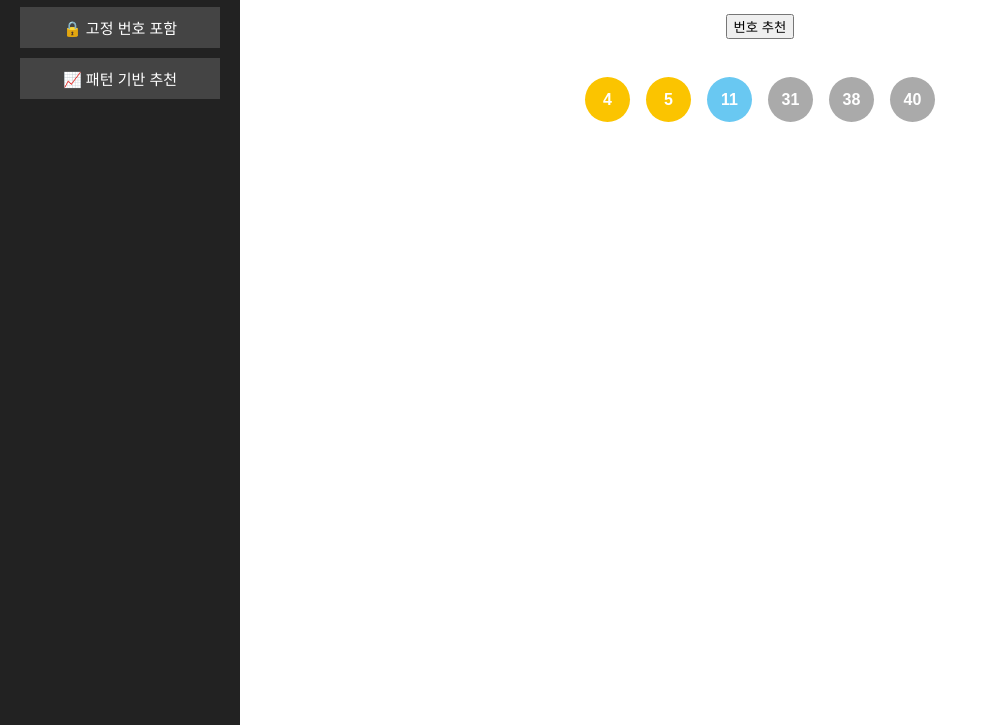
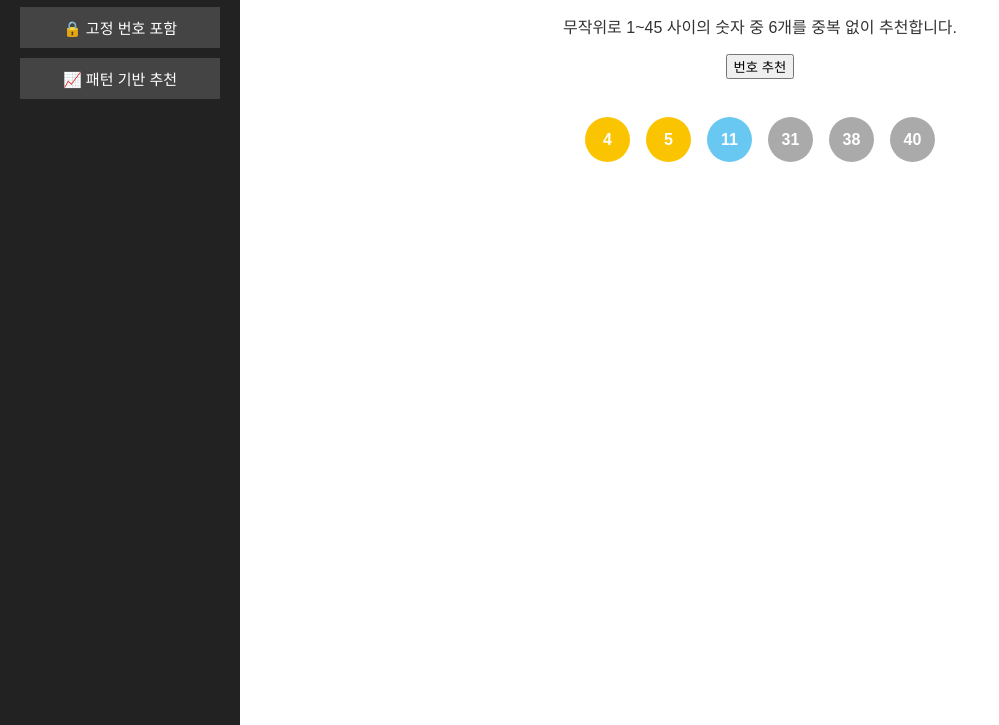
Before and after one commit to minjaecd123/lotto-generator, a plain HTML site: page index.html in a window 1280 px wide. Both pictures are taken after a click on the button "🎲 기본 랜덤". Shown: the part 115-840 px from the top of the page, without its empty margins (0-999 px from the left). Drawn offline with Linux system fonts and the light colour scheme.

Commit message:
Update index.html

```diff
--- a/index.html
+++ b/index.html
@@ -46,6 +46,12 @@
     .ball3 { background: #ff7272; }
     .ball4 { background: #aaaaaa; }
     .ball5 { background: #b0d840; }
+
+    #description {
+      margin-top: 20px;
+      color: #333;
+      font-size: 16px;
+    }
   </style>
 </head>
 <body>
@@ -59,6 +65,7 @@
 
   <div id="main">
     <h1 id="title">로또 추천기 🎯</h1>
+    <p id="description">로또 번호를 추천합니다. 원하는 예측 방식을 선택해보세요!</p>
     <button onclick="generate()">번호 추천</button>
     <div id="result" style="margin-top: 30px;"></div>
   </div>
@@ -66,13 +73,23 @@
   <script>
     let mode = 'random';
 
+    const descriptions = {
+      random: "무작위로 1~45 사이의 숫자 중 6개를 중복 없이 추천합니다.",
+      weighted: "1166회까지의 출현 빈도를 기반으로 번호별 등장 확률에 따라 추천합니다.",
+      fixed: "고정된 번호(예: 7번, 11번)를 포함하여 나머지를 무작위로 채웁니다.",
+      pattern: "최근 10회 당첨 번호의 평균값을 기준으로 20~30 사이의 번호대에서 추천합니다."
+    };
+
     function setMode(m) {
       mode = m;
-      document.getElementById('title').innerText =
-        mode === 'random' ? '기본 랜덤 추천기 🎲' :
-        mode === 'weighted' ? '출현 확률 기반 추천기 📊' :
-        mode === 'fixed' ? '고정 번호 포함 추천기 🔒' :
-        '최근 회차 패턴 기반 추천기 📈';
+      const titleMap = {
+        random: '기본 랜덤 추천기 🎲',
+        weighted: '출현 확률 기반 추천기 📊',
+        fixed: '고정 번호 포함 추천기 🔒',
+        pattern: '최근 패턴 기반 추천기 📈'
+      };
+      document.getElementById('title').innerText = titleMap[mode];
+      document.getElementById('description').innerText = descriptions[mode];
       generate();
     }
 
```
